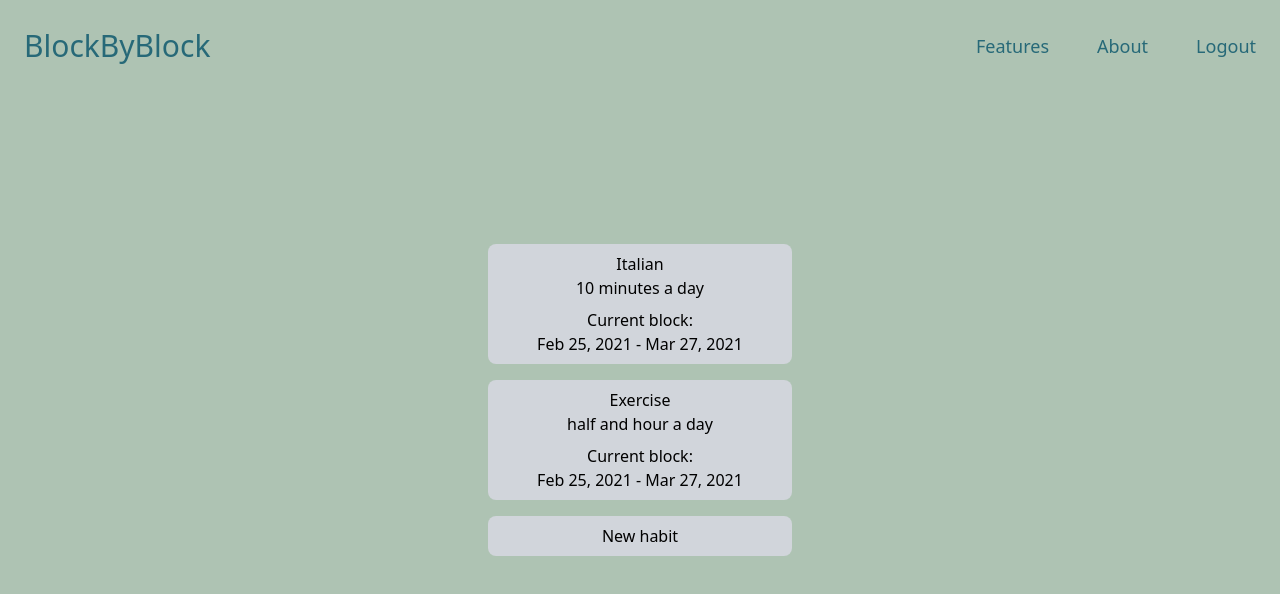
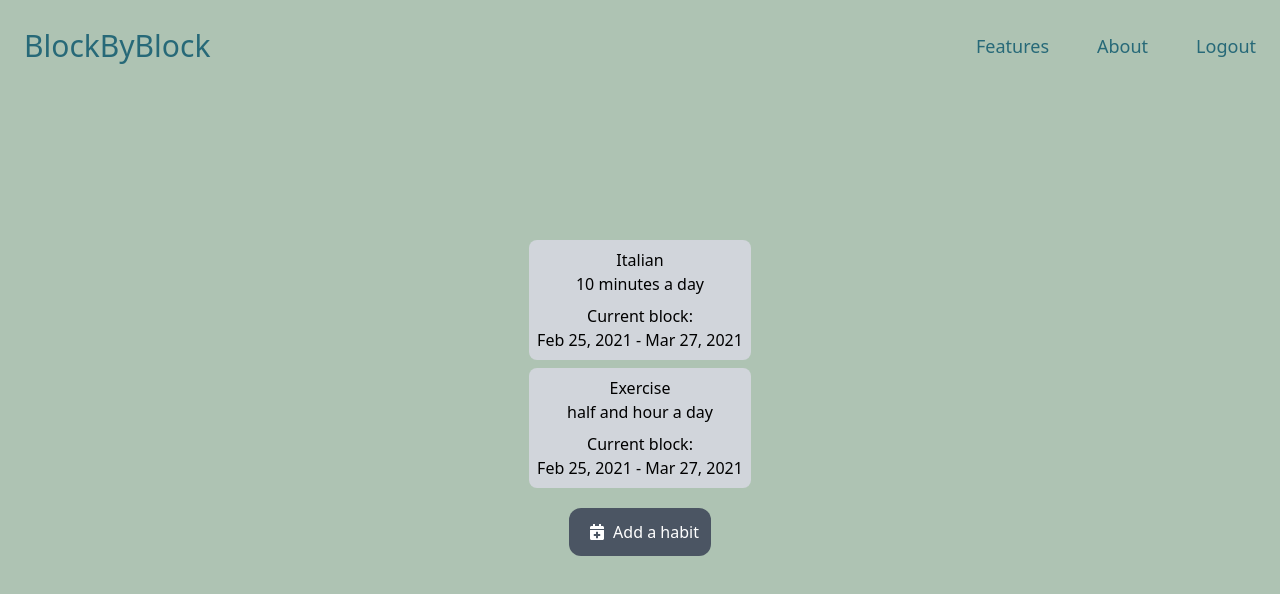
Before and after one commit to Schapagain/habit-tracker, a React (Create React App) app in the folder client/: page /home in a window 1280 px wide. Shown: the top 594 px of the page. Built offline with nearby package versions, Linux system fonts and the light colour scheme; sample sign-in values are in the browser's storage.

Commit message:
add habit "insights"

```diff
--- a/client/src/components/HabitList.js
+++ b/client/src/components/HabitList.js
@@ -1,10 +1,11 @@
-import AddHabitForm from './AddHabitForm';
 import { useHistory } from 'react-router-dom';
 import { GlobalContext } from '../context/GlobalState';
-import { useContext, useState} from 'react';
+import { useContext } from 'react';
+import Button from './Button';
+import { FaCalendarPlus } from 'react-icons/fa';
 
 const mainClass =
-'hover:bg-gray-700 hover:text-white cursor-pointer w-1/2 mx-auto flex flex-col rounded-lg p-2 bg-gray-300 my-2';
+'hover:bg-gray-700 hover:text-white cursor-pointer flex flex-col rounded-lg p-2 bg-gray-300 m-2';
 
 const Habit = ({habit}) => {
 
@@ -27,33 +28,36 @@ const Habit = ({habit}) => {
     )
 }
 
-const NewHabitButton = ({toggleForm}) => {
+const EmptyHabits = () => {
+    return (
+        <div className="text-xl">
+            <p> Looks like you're not tracking any habits.</p>
+            <p>Add a habit to get started.</p>
 
-    return (
-        <div onClick={()=>toggleForm()} className={mainClass}>
-            <p>New habit</p>
         </div>
     )
-
 }
 
 const HabitList = () => {
-
-    const [showNewHabitForm,setShow] = useState(false);
-
-    const toggleForm = () => {
-        setShow(!showNewHabitForm);
-    }
-
+    const history = useHistory();
     const { habits } = useContext(GlobalContext);
     return (
-        <div className="flex flex-wrap md:w-1/2 w-2/3 mx-auto p-4 md:flex-col">
-            {habits.map(habit =>
-            <Habit
-            key={habit.name}
-            habit={habit}/>)}
-            <NewHabitButton toggleForm={toggleForm}/>
-            {showNewHabitForm && <AddHabitForm toggleForm={toggleForm} />}
+        <div className="flex flex-col mx-auto p-4">
+            <div>
+                {habits && habits.length
+                ? habits.map(habit =>
+                <Habit
+                key={habit.name}
+                habit={habit}/>)
+                : <EmptyHabits />}
+            </div>
+            <div className="m-auto">
+                <Button
+                text = "Add a habit"
+                icon = {<FaCalendarPlus />}
+                onClick = {()=>history.push("/addhabit")}
+                />
+            </div>
         </div>
     )
 }
```
